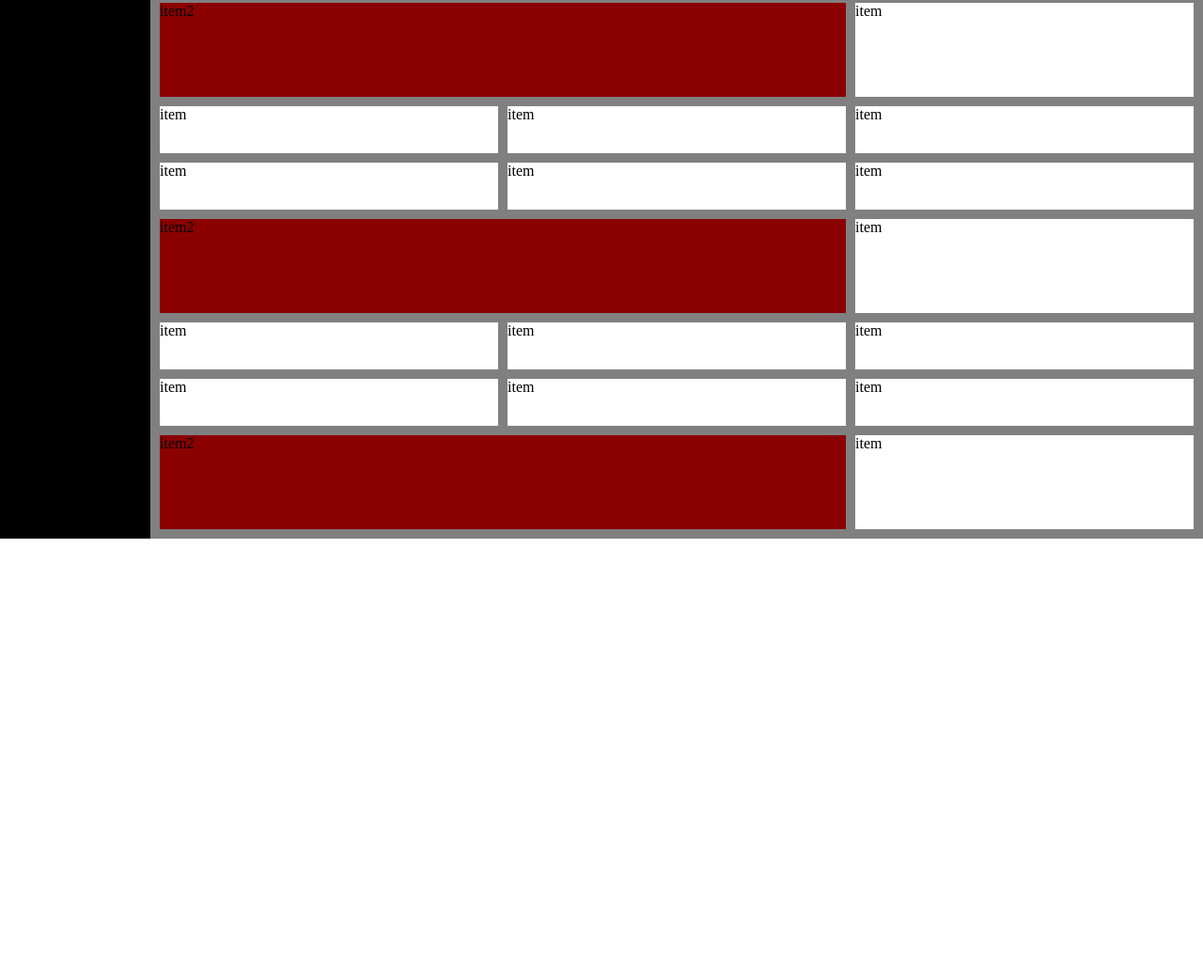
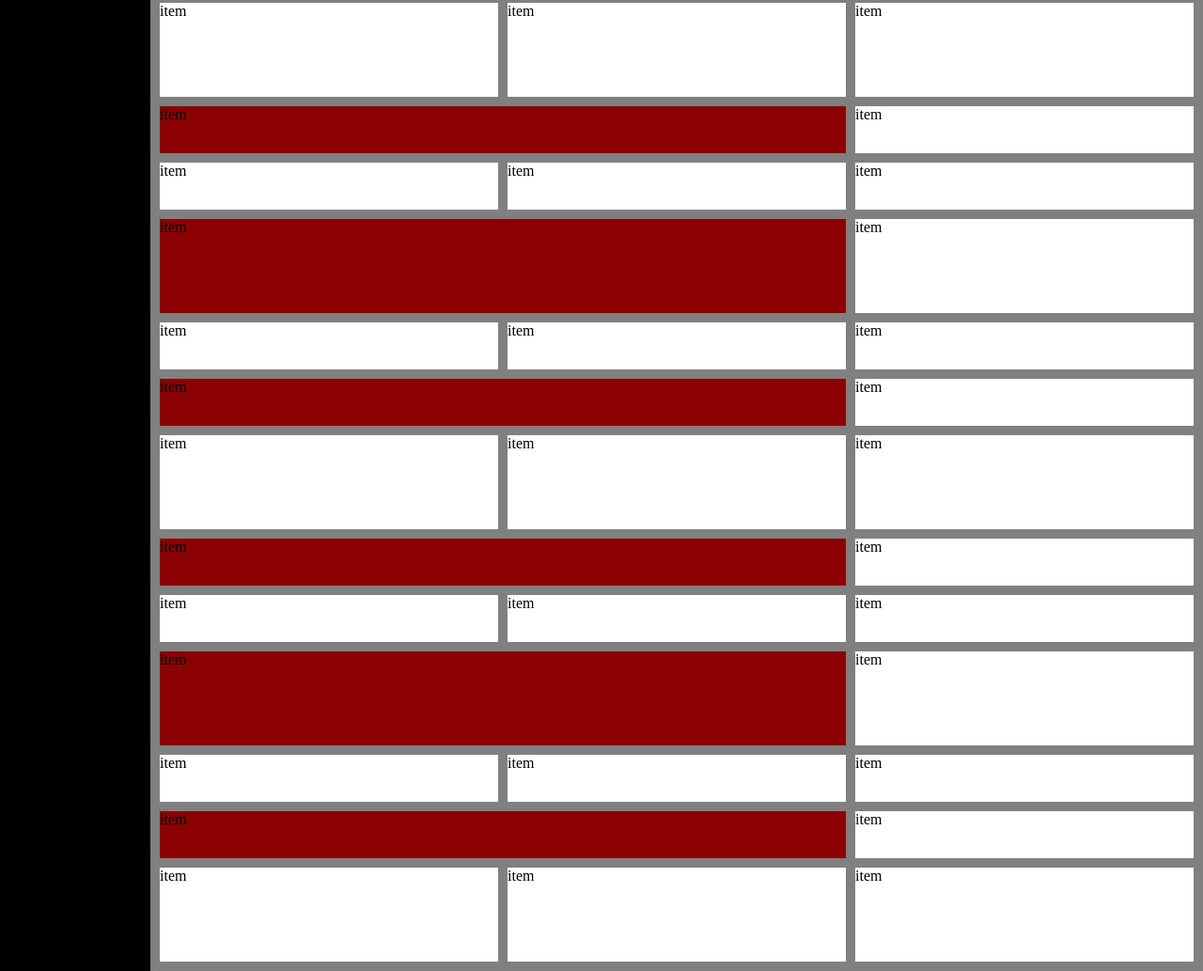
Before and after one commit to vladasko-g/sda-advanced-css-3, a website: page public/index.html in a window 1280 px wide. Shown: the part 227-1260 px from the top of the page at 94% size. Before the commit the page ends 800 px from the top, so only its background shows below. Drawn offline with Linux system fonts and the light colour scheme.

Commit message:
update selectors

```diff
--- a/public/index.html
+++ b/public/index.html
@@ -9,30 +9,44 @@
         <div class="header">header</div>
         <div class="sidebar">sidebar</div>
         <div class="content">
-          <div class="item">item</div>
-          <div class="item">item</div>
-          <div class="item">item</div>
-          <div class="item">item</div>
-          <div class="item">item</div>
-          <div class="item">item</div>
-          <div class="item2">item2</div>
-          <div class="item">item</div>
-          <div class="item">item</div>
-          <div class="item">item</div>
-          <div class="item">item</div>
-          <div class="item">item</div>
-          <div class="item">item</div>
-          <div class="item">item</div>
-          <div class="item2">item2</div>
-          <div class="item">item</div>
-          <div class="item">item</div>
-          <div class="item">item</div>
-          <div class="item">item</div>
-          <div class="item">item</div>
-          <div class="item">item</div>
-          <div class="item">item</div>
-          <div class="item2">item2</div>
-          <div class="item">item</div>
+          <div>item</div>
+          <div>item</div>
+          <div>item</div>
+          <div>item</div>
+          <div>item</div>
+          <div>item</div>
+          <div>item</div>
+          <div>item</div>
+          <div>item</div>
+          <div>item</div>
+          <div>item</div>
+          <div>item</div>
+          <div>item</div>
+          <div>item</div>
+          <div>item</div>
+          <div>item</div>
+          <div>item</div>
+          <div>item</div>
+          <div>item</div>
+          <div>item</div>
+          <div>item</div>
+          <div>item</div>
+          <div>item</div>
+          <div>item</div>
+          <div>item</div>
+          <div>item</div>
+          <div>item</div>
+          <div>item</div>
+          <div>item</div>
+          <div>item</div>
+          <div>item</div>
+          <div>item</div>
+          <div>item</div>
+          <div>item</div>
+          <div>item</div>
+          <div>item</div>
+          <div>item</div>
+          <div>item</div>
         </div>
       </div>
     </div>
--- a/public/styles.css
+++ b/public/styles.css
@@ -101,10 +101,11 @@ body {
   grid-auto-rows: 50px 50px 100px;
 }
 
-.item {
+.content > div {
   background: white;
 }
-.item2 {
+
+.content > div:nth-child(5n -1) {
   grid-column-start: span 2;
   background: darkred;
 }
```
